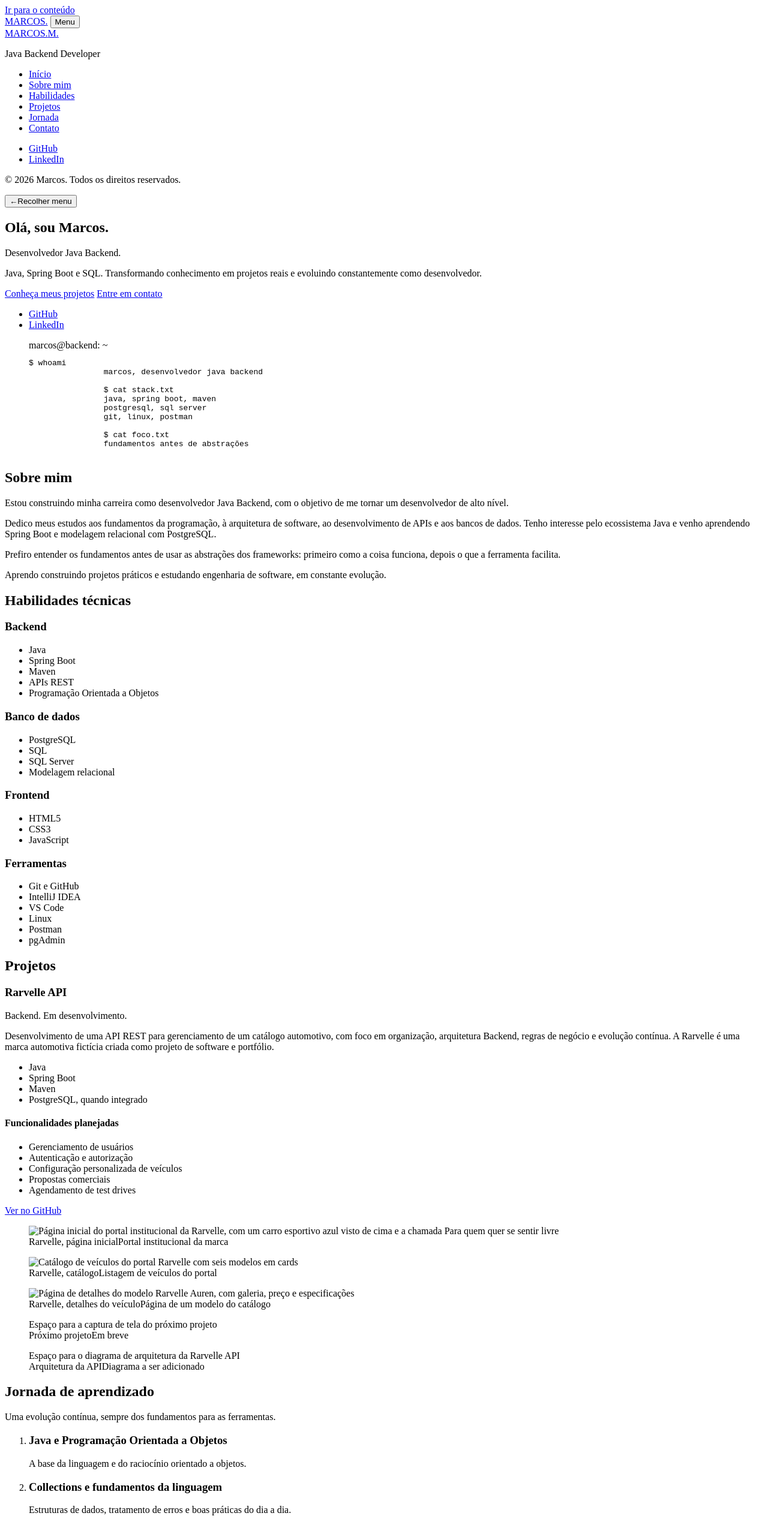
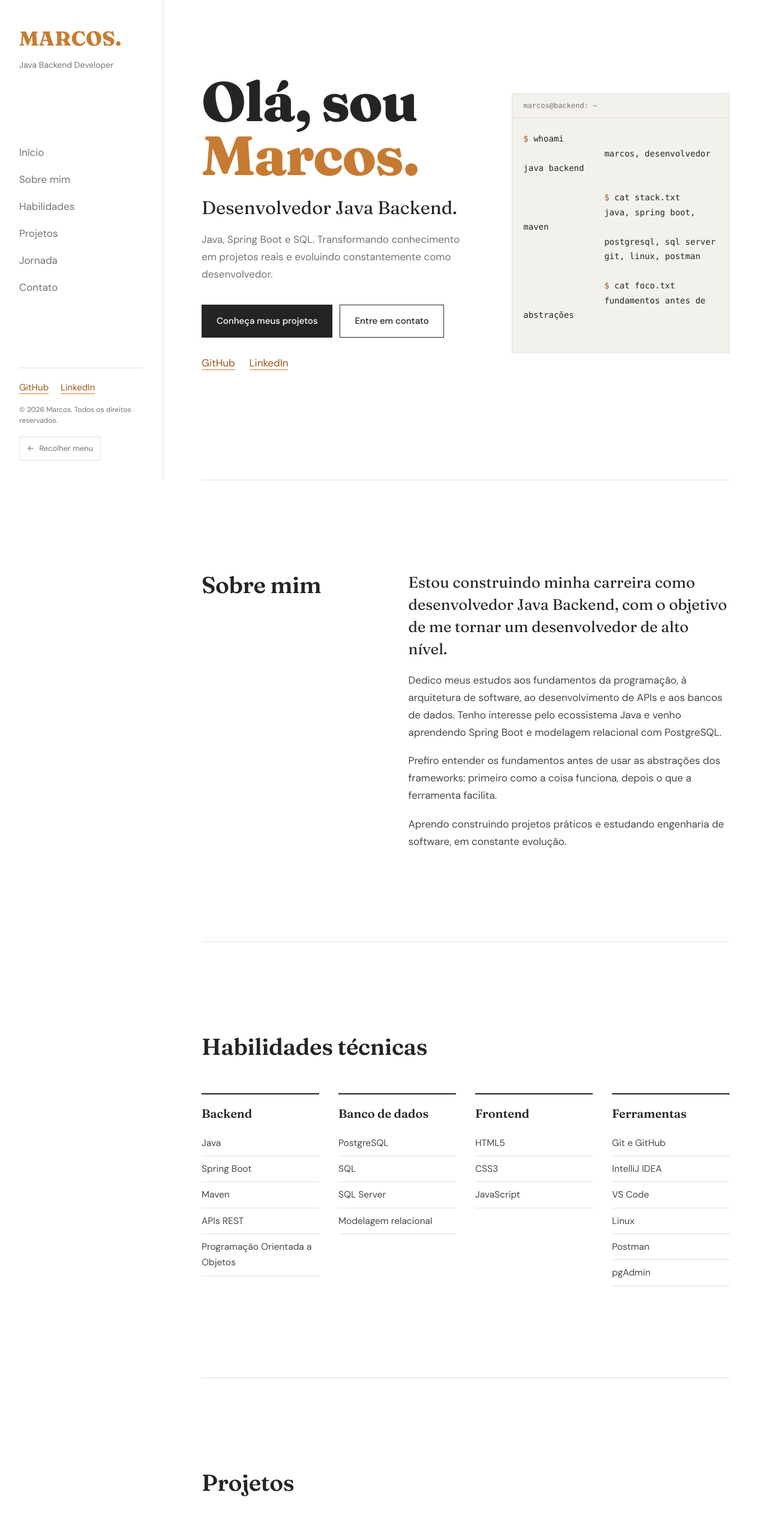
Before and after one commit to marcosfer-dev/portfolio-v2, a plain HTML site: page index.html in a window 1280 px wide. Shown: the top 2543 px of the page at 60% size. Drawn offline with Linux system fonts and the light colour scheme.

Commit message:
style: add complete portfolio styling

```diff
--- a/index.html
+++ b/index.html
@@ -2,8 +2,18 @@
 <html lang="pt-br">
 <head>
     <meta charset="UTF-8">
-    <meta name="viewport" content="width=device-width, initial-scale=1.0">
-    <title>Document</title>
+    <meta name="viewport" content="width=device-width, initial-scale=1">
+    <title>Marcos | Desenvolvedor Java Backend</title>
+    <meta name="description" content="Portfólio de Marcos, desenvolvedor Java Backend. Java, Spring Boot, APIs REST e bancos de dados relacionais.">
+    <meta name="author" content="Marcos">
+    <meta property="og:title" content="Marcos | Desenvolvedor Java Backend">
+    <meta property="og:description" content="Construindo soluções com Java, Spring Boot e SQL.">
+    <meta property="og:type" content="website">
+    <link rel="preconnect" href="https://fonts.googleapis.com">
+    <link rel="preconnect" href="https://fonts.gstatic.com" crossorigin>
+    <link href="https://fonts.googleapis.com/css2?family=DM+Sans:wght@400;500;600&family=Fraunces:opsz,wght@9..144,400;9..144,600;9..144,800&display=swap" rel="stylesheet">
+    <link rel="stylesheet" href="style.css">
+    <script src="script.js" defer></script>
 </head>
     <body>
         <a class="skip" href="#conteudo">Ir para o conteúdo</a>
@@ -182,9 +192,9 @@
                 <h2 id="con-titulo" class="display">Vamos conversar?</h2>
                 <p class="contact__desc">Estou aberto a oportunidades de estágio, posições júnior e conexões com profissionais da área de tecnologia.</p>
                 <ul class="contact__list">
-                    <li><span>GitHub</span><a href="#" data-link="github" target="_blank" rel="noopener" data-show="github"></a></li>
-                    <li><span>LinkedIn</span><a href="#" data-link="linkedin" target="_blank" rel="noopener" data-show="linkedin"></a></li>
-                    <li><span>E-mail</span><a href="#" data-link="email" data-show="email"></a></li>
+                    <li><span>GitHub</span><a href="https://github.com/marcosfer-dev" data-link="github" target="_blank" rel="noopener" data-show="github"></a></li>
+                    <li><span>LinkedIn</span><a href="https://www.linkedin.com/in/marcosferbispo/" data-link="linkedin" target="_blank" rel="noopener" data-show="linkedin"></a></li>
+                    <li><span>E-mail</span><a href="mailto:fernandesmarcos.programador@gmail.com" data-link="email" data-show="email"></a></li>
                 </ul>
             </section>
         </main>
--- /dev/null
+++ b/style.css
@@ -0,0 +1,222 @@
+:root {
+  --bg: #ffffff;
+  --surface: #f3f1ec;
+  --ink: #242424;
+  --muted: #77736d;
+  --accent: #c77b32;
+  --accent-ink: #9a5517;
+  --line: #e4e1da;
+
+  --serif: "Fraunces", Georgia, "Times New Roman", serif;
+  --sans: "DM Sans", system-ui, -apple-system, "Segoe UI", sans-serif;
+  --mono: ui-monospace, "SFMono-Regular", Menlo, Consolas, monospace;
+
+  --sidebar-w: 272px;
+  --gutter: clamp(24px, 5vw, 72px);
+  --space-section: clamp(88px, 12vw, 152px);
+  --ease: 0.25s ease;
+}
+
+*, *::before, *::after { box-sizing: border-box; border-radius: 0; }
+html { scroll-behavior: smooth; scroll-padding-top: 24px; }
+body {
+  margin: 0; background: var(--bg); color: var(--ink);
+  font: 400 1.0625rem/1.7 var(--sans);
+  -webkit-font-smoothing: antialiased;
+}
+img { display: block; max-width: 100%; }
+ul, ol { list-style: none; margin: 0; padding: 0; }
+h1, h2, h3, h4, p { margin: 0; }
+a { color: inherit; text-decoration: none; }
+:focus-visible { outline: 2px solid var(--accent-ink); outline-offset: 3px; }
+
+.skip { position: absolute; left: -999px; top: 8px; background: var(--ink); color: #fff; padding: 8px 16px; z-index: 100; }
+.skip:focus { left: 8px; }
+
+/* ---------- Sidebar ---------- */
+.sidebar {
+  position: fixed; inset: 0 auto 0 0; width: var(--sidebar-w); z-index: 50;
+  display: flex; flex-direction: column; justify-content: space-between;
+  padding: 48px 32px 32px; background: var(--bg); border-right: 1px solid var(--line);
+  transition: width var(--ease);
+}
+.brand { font: 800 2.1rem/1 var(--serif); color: var(--accent); letter-spacing: 0.01em; }
+.brand__short { display: none; }
+.role { margin-top: 12px; font-size: 0.875rem; color: var(--muted); }
+
+.nav { margin: auto 0; }
+.nav li + li { margin-top: 4px; }
+.nav a {
+  position: relative; display: inline-block; padding: 6px 0 6px 0;
+  color: var(--muted); transition: color var(--ease), padding var(--ease);
+}
+.nav a::before {
+  content: ""; position: absolute; left: 0; top: 50%; width: 0; height: 2px;
+  background: var(--accent); transition: width var(--ease);
+}
+.nav a:hover { color: var(--ink); }
+.nav a[aria-current="true"] { color: var(--ink); font-weight: 500; padding-left: 24px; }
+.nav a[aria-current="true"]::before { width: 14px; }
+
+.sidebar__foot { border-top: 1px solid var(--line); padding-top: 20px; }
+.social { display: flex; gap: 20px; font-size: 0.9375rem; }
+.social a, .inline-links a, .link { border-bottom: 1px solid var(--accent); color: var(--accent-ink); transition: color var(--ease), border-color var(--ease); }
+.social a:hover, .inline-links a:hover, .link:hover { color: var(--ink); border-color: var(--ink); }
+.copy { margin-top: 14px; font-size: 0.75rem; line-height: 1.5; color: var(--muted); }
+.collapse {
+  margin-top: 18px; padding: 8px 12px; background: none; color: var(--muted);
+  border: 1px solid var(--line); font: inherit; font-size: 0.8125rem; cursor: pointer;
+  display: inline-flex; gap: 8px; transition: color var(--ease), border-color var(--ease);
+}
+.collapse:hover { color: var(--ink); border-color: var(--ink); }
+
+/* Topbar e menu móvel */
+.topbar, .scrim { display: none; }
+
+/* ---------- Conteúdo ---------- */
+main { margin-left: var(--sidebar-w); padding: 0 var(--gutter); transition: margin-left var(--ease); }
+.section { padding: var(--space-section) 0; border-top: 1px solid var(--line); }
+.section:first-child { border-top: 0; }
+.h2 { font: 600 clamp(1.75rem, 3vw, 2.5rem)/1.15 var(--serif); letter-spacing: -0.01em; }
+.split { display: grid; grid-template-columns: minmax(180px, 1fr) minmax(0, 2fr); gap: clamp(32px, 6vw, 96px); }
+.note { margin-top: 16px; color: var(--muted); max-width: 30ch; }
+
+/* Hero */
+.hero { min-height: 100vh; display: grid; grid-template-columns: minmax(0, 1.25fr) minmax(0, 1fr); gap: clamp(32px, 5vw, 80px); align-items: center; padding-top: 96px; }
+.hero h1 { font: 800 clamp(3rem, 7.2vw, 6.5rem)/0.98 var(--serif); letter-spacing: -0.02em; }
+.hero__name { color: var(--accent); }
+.hero__sub { margin-top: 24px; font: 400 clamp(1.4rem, 2.4vw, 2rem)/1.2 var(--serif); }
+.hero__desc { margin-top: 20px; max-width: 46ch; color: var(--muted); }
+.actions { display: flex; flex-wrap: wrap; gap: 12px; margin-top: 36px; }
+.btn {
+  display: inline-block; padding: 14px 24px; border: 1px solid var(--ink);
+  font-weight: 500; font-size: 0.9375rem; transition: background var(--ease), color var(--ease), border-color var(--ease);
+}
+.btn:hover { background: var(--ink); color: #fff; }
+.btn--solid { background: var(--ink); color: #fff; }
+.btn--solid:hover { background: var(--accent-ink); border-color: var(--accent-ink); }
+.inline-links { display: flex; gap: 24px; margin-top: 28px; }
+
+.terminal { margin: 0; background: var(--surface); border: 1px solid var(--line); font-family: var(--mono); }
+.terminal__bar { padding: 10px 18px; border-bottom: 1px solid var(--line); font-size: 0.75rem; color: var(--muted); }
+.terminal__body { margin: 0; padding: 22px 18px 26px; font: 0.875rem/1.75 var(--mono); white-space: pre-wrap; overflow-x: auto; }
+.t-dim { color: var(--accent-ink); }
+.t-cursor { display: inline-block; width: 8px; height: 1em; background: var(--accent); vertical-align: text-bottom; animation: blink 1.1s steps(1) infinite; }
+@keyframes blink { 50% { opacity: 0; } }
+
+/* Sobre */
+.prose { max-width: 62ch; }
+.prose p + p { margin-top: 1.1em; }
+.prose p:not(.lead) { color: #4a4743; }
+.lead { font: 400 clamp(1.3rem, 2vw, 1.65rem)/1.45 var(--serif); }
+
+/* Habilidades */
+.skills { display: grid; grid-template-columns: repeat(4, 1fr); gap: 0 32px; margin-top: 56px; }
+.skill { border-top: 2px solid var(--ink); padding-top: 20px; }
+.skill h3 { font: 600 1.25rem/1.2 var(--serif); margin-bottom: 16px; }
+.skill li { padding: 8px 0; border-bottom: 1px solid var(--line); color: #4a4743; font-size: 0.9688rem; }
+
+/* Galeria assimétrica */
+.gallery { columns: 3 260px; column-gap: 40px; margin-top: 56px; }
+.work { break-inside: avoid; margin: 0 0 56px; }
+.work__media { position: relative; aspect-ratio: var(--ar, 4 / 5); overflow: hidden; background: var(--surface); }
+.work__media img { width: 100%; height: 100%; object-fit: cover; object-position: top; transition: transform 0.5s ease, filter 0.5s ease; }
+.work:hover .work__media img { transform: scale(1.03); }
+.work figcaption { display: grid; gap: 2px; margin-top: 14px; padding-top: 12px; border-top: 1px solid var(--line); }
+.work__title { font: 600 1.15rem/1.3 var(--serif); }
+.work__meta { font-size: 0.875rem; color: var(--muted); }
+.work__media--empty { display: grid; place-items: center; padding: 24px; border: 1px dashed var(--muted); background: var(--bg); text-align: center; font-size: 0.875rem; color: var(--muted); }
+
+.work--info { padding: 28px 28px 32px; background: var(--surface); border-top: 3px solid var(--accent); }
+.work--info .work__title { font-size: 1.9rem; display: block; }
+.work--info .work__meta { margin: 4px 0 18px; }
+.work--info p:not(.work__meta) { font-size: 0.9688rem; color: #4a4743; }
+.tags { display: flex; flex-wrap: wrap; gap: 8px; margin: 20px 0 24px; }
+.tags li { padding: 4px 10px; border: 1px solid var(--ink); font-size: 0.8125rem; }
+.work--info h4 { font: 600 1rem/1.3 var(--serif); margin-bottom: 8px; }
+.planned { margin-bottom: 24px; }
+.planned li { position: relative; padding: 4px 0 4px 18px; font-size: 0.9375rem; color: #4a4743; }
+.planned li::before { content: ""; position: absolute; left: 0; top: 0.95em; width: 8px; height: 1px; background: var(--accent); }
+
+/* Jornada */
+.journey { border-left: 1px solid var(--ink); }
+.journey li { position: relative; padding: 0 0 36px 32px; }
+.journey li:last-child { padding-bottom: 0; }
+.journey li::before { content: ""; position: absolute; left: -5px; top: 0.6em; width: 9px; height: 9px; background: var(--accent); }
+.journey h3 { font: 600 1.3rem/1.3 var(--serif); }
+.journey p { margin-top: 4px; color: var(--muted); max-width: 52ch; }
+
+/* Contato */
+.section--last { padding-bottom: calc(var(--space-section) * 0.8); }
+.display { font: 800 clamp(2.6rem, 6.5vw, 5.5rem)/1 var(--serif); letter-spacing: -0.02em; }
+.contact__desc { margin-top: 24px; max-width: 48ch; color: var(--muted); }
+.contact__list { margin-top: 48px; max-width: 640px; border-top: 2px solid var(--ink); }
+.contact__list li { display: flex; justify-content: space-between; gap: 24px; flex-wrap: wrap; padding: 18px 0; border-bottom: 1px solid var(--line); }
+.contact__list span { color: var(--muted); }
+.contact__list a { color: var(--accent-ink); border-bottom: 1px solid var(--accent); word-break: break-all; transition: color var(--ease); }
+.contact__list a:hover { color: var(--ink); }
+
+/* Entrada: só aparece como animação se o JS estiver ativo */
+.js .reveal { opacity: 0; transform: translateY(14px); transition: opacity 0.5s ease, transform 0.5s ease; }
+.js .reveal.is-visible { opacity: 1; transform: none; }
+
+/* ---------- Desktop: menu recolhido ---------- */
+@media (min-width: 901px) {
+  body.is-collapsed { --sidebar-w: 88px; }
+  body.is-collapsed .sidebar { padding-inline: 20px; }
+  body.is-collapsed .brand__full, body.is-collapsed .role, body.is-collapsed .nav,
+  body.is-collapsed .social, body.is-collapsed .copy, body.is-collapsed .collapse__text { display: none; }
+  body.is-collapsed .brand__short { display: inline; }
+  body.is-collapsed .collapse { padding: 8px 14px; }
+  body.is-collapsed .sidebar__foot { border-top: 0; }
+}
+
+/* ---------- Notebook / tablet ---------- */
+@media (max-width: 1180px) {
+  .skills { grid-template-columns: repeat(2, 1fr); row-gap: 40px; }
+  .gallery { columns: 2 260px; column-gap: 32px; }
+  .hero { grid-template-columns: 1fr; }
+  .terminal { max-width: 460px; }
+}
+
+/* ---------- Mobile: navegação própria em tela cheia ---------- */
+@media (max-width: 900px) {
+  :root { --sidebar-w: 0px; --gutter: 24px; }
+  .topbar {
+    position: fixed; inset: 0 0 auto 0; z-index: 60; height: 60px; padding: 0 24px;
+    display: flex; align-items: center; justify-content: space-between;
+    background: var(--bg); border-bottom: 1px solid var(--line);
+  }
+  .topbar .brand { font-size: 1.5rem; }
+  .topbar__btn { padding: 8px 16px; background: none; border: 1px solid var(--ink); font: 500 0.9375rem var(--sans); color: var(--ink); cursor: pointer; }
+  .sidebar {
+    inset: 60px 0 0 0; width: 100%; padding: 32px 24px 24px; border: 0;
+    transform: translateY(-8px); opacity: 0; visibility: hidden;
+    transition: opacity var(--ease), transform var(--ease), visibility var(--ease);
+  }
+  .sidebar.is-open { transform: none; opacity: 1; visibility: visible; }
+  .sidebar__top, .collapse { display: none; }
+  .nav a { font: 600 2.1rem/1.3 var(--serif); color: var(--ink); }
+  .nav li + li { margin-top: 8px; }
+  main { margin-left: 0; padding-top: 60px; }
+  .hero { min-height: auto; padding-top: 56px; }
+  .split { grid-template-columns: 1fr; gap: 28px; }
+  .gallery { column-gap: 24px; }
+  .journey li { padding-left: 24px; }
+}
+
+@media (max-width: 600px) {
+  body { font-size: 1rem; }
+  .gallery { columns: 1; }
+  .skills { grid-template-columns: 1fr; }
+  .actions { flex-direction: column; }
+  .btn { text-align: center; width: 100%; }
+  .work { margin-bottom: 44px; }
+}
+
+/* ---------- Movimento reduzido ---------- */
+@media (prefers-reduced-motion: reduce) {
+  html { scroll-behavior: auto; }
+  *, *::before, *::after { animation: none !important; transition: none !important; }
+  .js .reveal { opacity: 1; transform: none; }
+}
```
